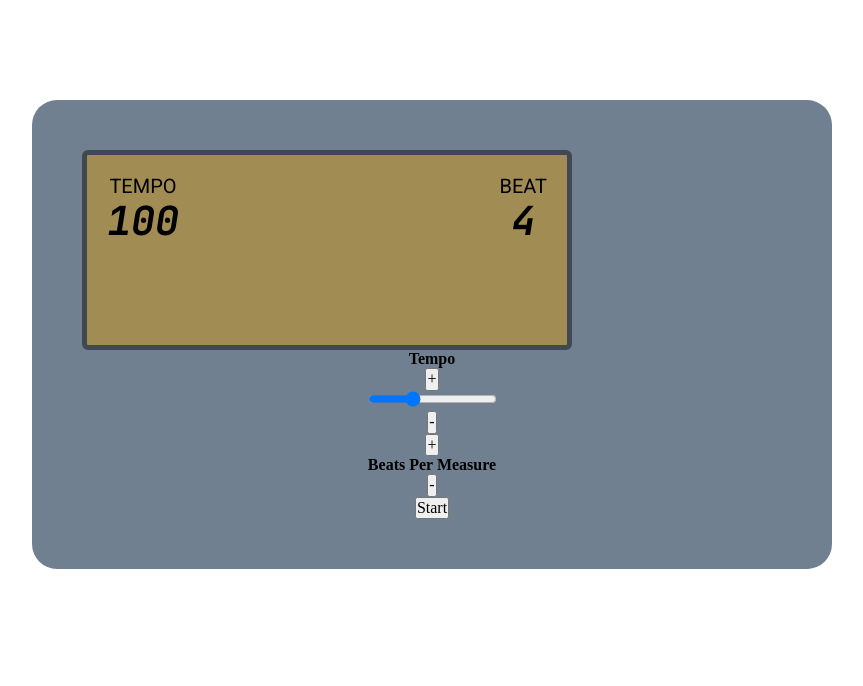
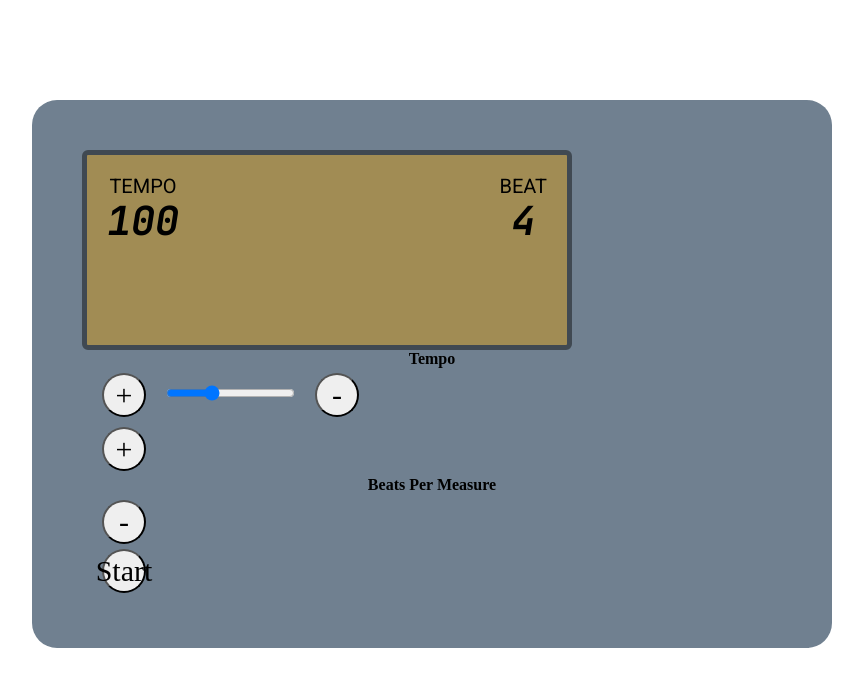
Before and after one commit to joshuascan/metronome, a React (Create React App) app: page / in a window 1280 px wide. Shown: the top 686 px of the page, without its empty margins (208-1071 px from the left). Built offline with nearby package versions, Linux system fonts and the light colour scheme.

Commit message:
button styles WIP

```diff
--- a/src/components/Button.js
+++ b/src/components/Button.js
@@ -1,9 +1,19 @@
+import styled from "styled-components";
+
+const ButtonStyles = styled.button`
+  display: flex;
+  justify-content: center;
+  align-items: center;
+  border-radius: 100%;
+  margin: 5px 20px;
+  font-size: 30px;
+  padding: 20px;
+  height: 1.5rem;
+  width: 1.5rem;
+`;
+
 export default function Button(props) {
-  const myClass = `button ${props.type}`;
-
   return (
-    <button className={myClass} onClick={props.handleClick}>
-      {props.children}
-    </button>
+    <ButtonStyles onClick={props.handleClick}>{props.children}</ButtonStyles>
   );
 }
--- a/src/components/StartStopButton.js
+++ b/src/components/StartStopButton.js
@@ -11,9 +11,7 @@ export default function StartStopButton({ playing, setPlaying, setCount }) {
 
   return (
     <div>
-      <Button type="play" handleClick={togglePlay}>
-        {!playing ? "Start" : "Stop"}
-      </Button>
+      <Button handleClick={togglePlay}>{!playing ? "Start" : "Stop"}</Button>
     </div>
   );
 }
--- a/src/components/Tempo.js
+++ b/src/components/Tempo.js
@@ -1,6 +1,18 @@
 import React from "react";
 import Button from "./Button";
 import Slider from "./Slider";
+import styled from "styled-components";
+
+const TempoContainer = styled.div`
+  display: flex;
+  flex-direction: column;
+  justify-content: center;
+`;
+
+const AdjustmentsContainer = styled.div`
+  display: flex;
+  align-items: center;
+`;
 
 export default function Tempo({ bpm, setBpm, setCount, playing }) {
   const increment = () => {
@@ -25,15 +37,13 @@ export default function Tempo({ bpm, setBpm, setCount, playing }) {
   };
 
   return (
-    <div>
+    <TempoContainer>
       <h4>Tempo</h4>
-      <Button type="tempo" handleClick={increment}>
-        +
-      </Button>
-      <Slider bpm={bpm} setBpm={setBpm} handleChange={changeSpeed} />
-      <Button type="tempo" handleClick={decrement}>
-        -
-      </Button>
-    </div>
+      <AdjustmentsContainer>
+        <Button handleClick={increment}>+</Button>
+        <Slider bpm={bpm} setBpm={setBpm} handleChange={changeSpeed} />
+        <Button handleClick={decrement}>-</Button>
+      </AdjustmentsContainer>
+    </TempoContainer>
   );
 }
```
